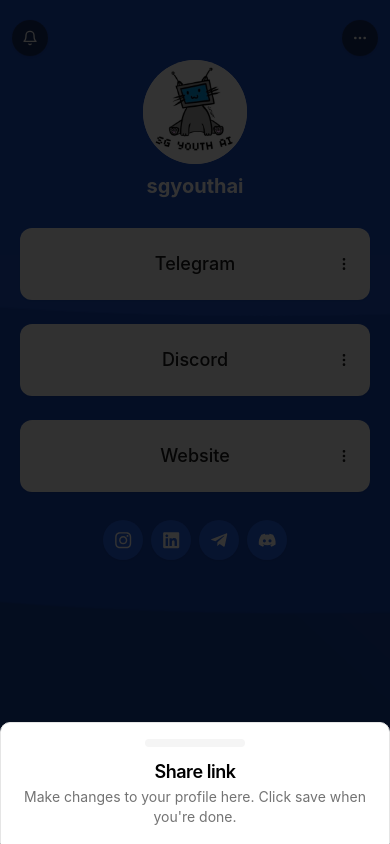
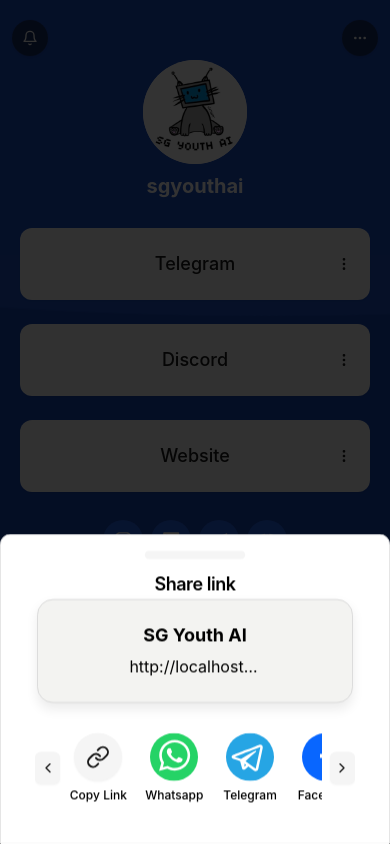
Before and after one commit to Ray27th/sgyouthai-website, a React (Vite) app: page /linkinbio in a window 390 px wide. Both pictures are taken after a click on the button 360 px from the left and 38 px from the top of the page. Built offline with nearby package versions, Linux system fonts and the light colour scheme.

Commit message:
Update mobile Drawer updates

```diff
--- a/src/components/ShareButton.tsx
+++ b/src/components/ShareButton.tsx
@@ -12,7 +12,6 @@ import {
 import {
   Drawer,
   DrawerContent,
-  DrawerDescription,
   DrawerHeader,
   DrawerTitle,
   DrawerTrigger,
@@ -237,9 +236,112 @@ export default function ShareButton({
       <DrawerContent>
         <DrawerHeader>
           <DrawerTitle>Share link</DrawerTitle>
-          <DrawerDescription>
-            Make changes to your profile here. Click save when you're done.
-          </DrawerDescription>
+          <div className="inline-flex justify-center w-full px-5">
+            {linkInfo && (
+              <Link
+                to={linkInfo.href}
+                target="_blank"
+                className="w-full flex-col bg-[rgb(243,243,241)] rounded-2xl p-6 shadow md:w-[327px] hover:scale-[1.01] hover:shadow-max-elevation-light shadow-low-elevation-light"
+                style={{
+                  border: "1px solid gainsboro",
+                  transition:
+                    "transform 250ms ease-in-out, box-shadow 250ms ease-in-out, background-color 700ms linear",
+                }}
+              >
+                <div className="flex flex-col items-center self-stretch justify-center gap-4">
+                  <div className="flex flex-col items-center self-stretch justify-center gap-2">
+                    <h3 className="text-center text-black text-lg font-bold text-balance leading-[120%]">
+                      {linkInfo.name}
+                    </h3>
+                    <p className="overflow-hidden text-black text-center text-base text-ellipsis whitespace-nowrap leading-[150%] w-[min(90%,13ch)]">
+                      {linkInfo.href}
+                    </p>
+                  </div>
+                </div>
+              </Link>
+            )}
+          </div>
+          <div className="max-w-[320px] mx-auto flex flex-col gap-4 self-stretch py-6 overflow-x-scroll">
+            <div className="flex items-center gap-2">
+              <Button
+                variant="secondary"
+                size="icon"
+                onClick={() => scrollContainer("left")}
+                className="h-8 w-8"
+              >
+                <ChevronLeft size={20} />
+              </Button>
+              <div
+                ref={scrollRef}
+                className="flex items-start gap-4 overflow-hidden scroll-snap-x w-full"
+                style={{ scrollBehavior: "smooth" }}
+              >
+                <div
+                  className="flex w-[60px] flex-col items-center justify-center gap-1.5 px-[3px] outline-none focus-visible:ring-1 focus-visible:ring-black"
+                  onClick={handleCopyLink}
+                >
+                  <Button
+                    size="icon"
+                    className="h-12 w-12 rounded-full"
+                    variant={"secondary"}
+                  >
+                    {copied ? (
+                      <Check
+                        style={{ width: "24px", height: "24px" }}
+                        color="green"
+                      />
+                    ) : (
+                      <LinkIcon style={{ width: "24px", height: "24px" }} />
+                    )}
+                  </Button>
+                  <div
+                    className={cn(
+                      "whitespace-nowrap text-center text-xs font-medium",
+                      copied ? "text-[green]" : "text-black"
+                    )}
+                  >
+                    {copied ? "Copied" : "Copy Link"}
+                  </div>
+                </div>
+                {socials.map((e, idx) => {
+                  return (
+                    <div
+                      key={e.name + idx}
+                      className="flex w-[60px] flex-col items-center justify-center gap-1.5 px-[3px] outline-none focus-visible:ring-1 focus-visible:ring-black"
+                    >
+                      <e.button url={linkInfo.href}>
+                        <e.icon size={48} round />
+                      </e.button>
+                      <div className="whitespace-nowrap text-center text-xs font-medium">
+                        {e.name}
+                      </div>
+                    </div>
+                  );
+                })}
+                <div className="flex w-[60px] flex-col items-center justify-center gap-1.5 px-[3px] outline-none focus-visible:ring-1 focus-visible:ring-black">
+                  <Button
+                    size="icon"
+                    className="h-12 w-12 rounded-full"
+                    variant={"secondary"}
+                    onClick={handleMoreShare}
+                  >
+                    <Share style={{ width: "24px", height: "24px" }} />
+                  </Button>
+                  <div className="whitespace-nowrap text-center text-xs font-medium">
+                    More
+                  </div>
+                </div>
+              </div>
+              <Button
+                variant="secondary"
+                size="icon"
+                onClick={() => scrollContainer("right")}
+                className="h-8 w-8"
+              >
+                <ChevronRight size={20} />
+              </Button>
+            </div>
+          </div>
         </DrawerHeader>
       </DrawerContent>
     </Drawer>
```
